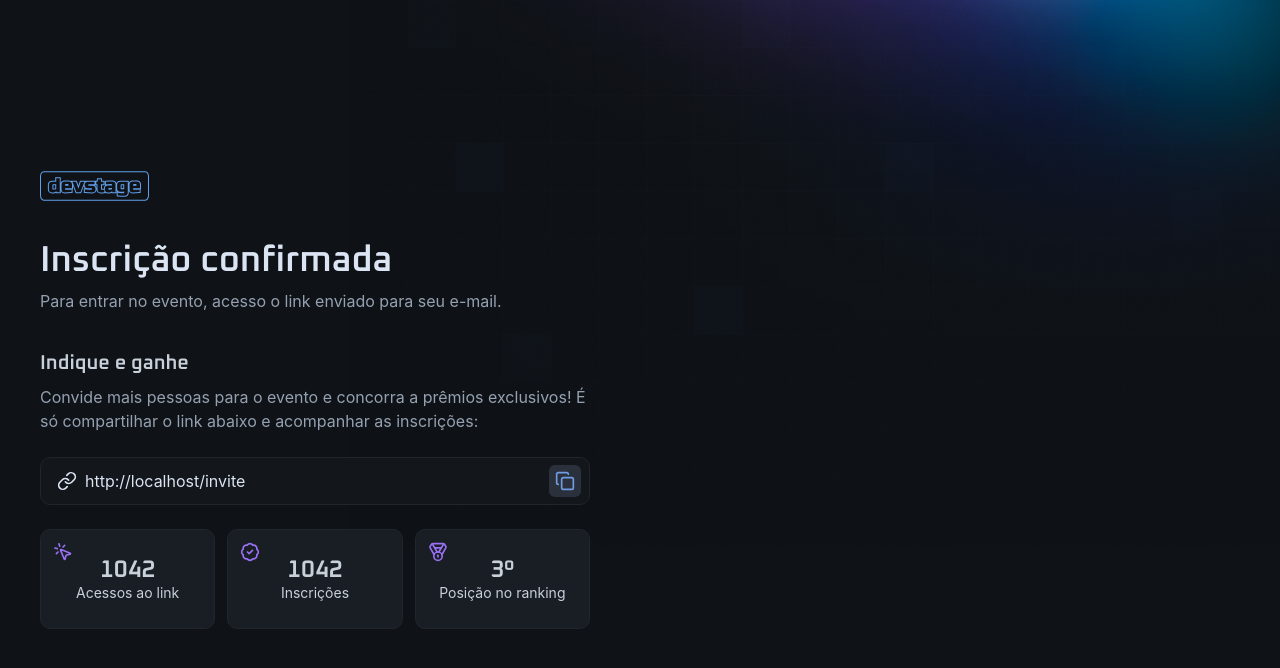
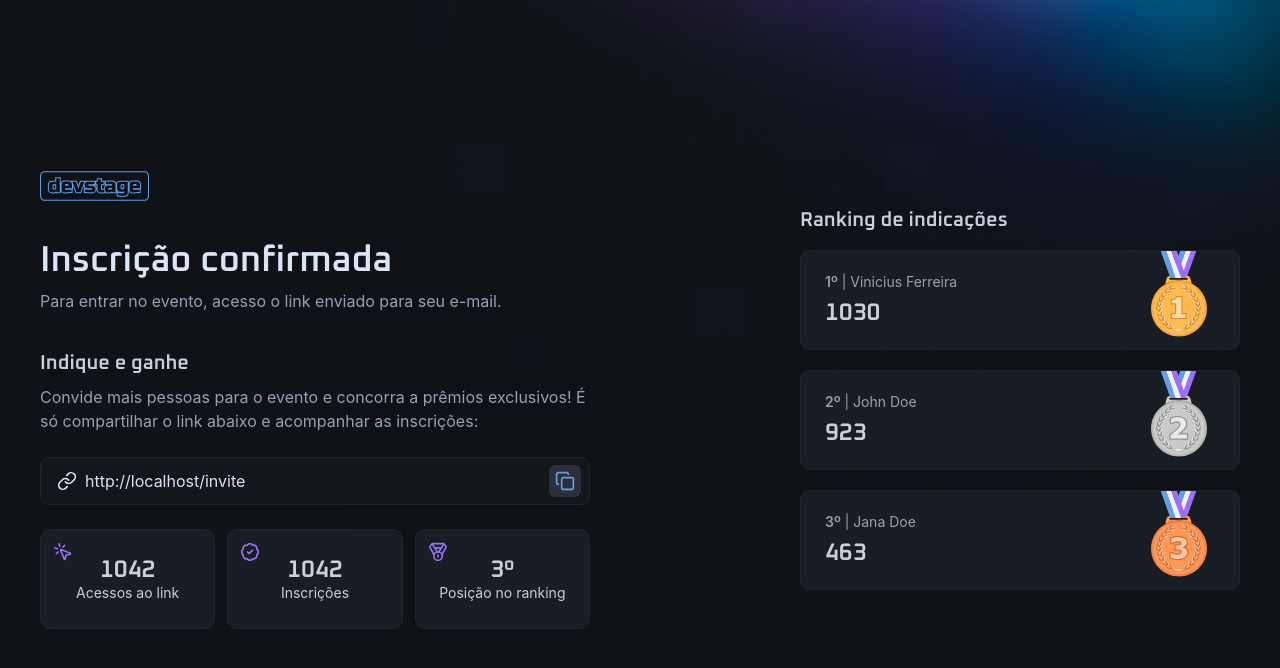
Before and after one commit to viniciusferreira7/connect, a React (Vite) app in the folder apps/web/: page /invite in a window 1280 px wide. Shown: the top 668 px of the page. Built offline with nearby package versions, Linux system fonts and the light colour scheme.

Commit message:
feat: add ranking component to invite page

```diff
--- a/apps/web/src/routes/invite/-components/ranking.tsx
+++ b/apps/web/src/routes/invite/-components/ranking.tsx
@@ -1,34 +1,47 @@
-import { BadgeCheck, Medal, MousePointerClick } from 'lucide-react'
-
 export function Ranking() {
   return (
-    <div className="grid gap-3 md:grid-cols-3">
-      <div className="relative grid place-items-center gap-1 rounded-xl border border-gray-600 bg-gray-700 px-4 py-7">
+    <div className="w-full max-w-[440px] space-y-5">
+      <h2 className="font-heading text-xl leading-none font-semibold text-gray-200">
+        Ranking de indicações
+      </h2>
+      <div className="relative flex flex-col justify-center gap-3 rounded-xl border border-gray-600 bg-gray-700 p-6">
+        <span className="text-sm leading-none text-gray-300">
+          <span className="font-semibold">1&ordm;</span> | Vinicius Ferreira
+        </span>
         <span className="font-heading text-2xl leading-none font-semibold text-gray-200">
-          1042
+          1030
         </span>
-        <span className="text-center text-sm leading-none text-gray-200">
-          Acessos ao link
+        <img
+          src="/assets/medal-gold.svg"
+          alt=""
+          className="absolute top-0 right-8"
+        />
+      </div>
+      <div className="relative flex flex-col justify-center gap-3 rounded-xl border border-gray-600 bg-gray-700 p-6">
+        <span className="text-sm leading-none text-gray-300">
+          <span className="font-semibold">2&ordm;</span> | John Doe
         </span>
-        <MousePointerClick className="text-purple absolute top-3 left-3 size-5" />
+        <span className="font-heading text-2xl leading-none font-semibold text-gray-200">
+          923
+        </span>
+        <img
+          src="/assets/medal-silver.svg"
+          alt=""
+          className="absolute top-0 right-8"
+        />
       </div>
-      <div className="relative grid place-items-center gap-1 rounded-xl border border-gray-600 bg-gray-700 px-4 py-7">
+      <div className="relative flex flex-col justify-center gap-3 rounded-xl border border-gray-600 bg-gray-700 p-6">
+        <span className="text-sm leading-none text-gray-300">
+          <span className="font-semibold">3&ordm;</span> | Jana Doe
+        </span>
         <span className="font-heading text-2xl leading-none font-semibold text-gray-200">
-          1042
+          463
         </span>
-        <span className="text-center text-sm leading-none text-gray-200">
-          Inscrições
-        </span>
-        <BadgeCheck className="text-purple absolute top-3 left-3 size-5" />
-      </div>
-      <div className="relative grid place-items-center gap-1 rounded-xl border border-gray-600 bg-gray-700 px-4 py-7">
-        <span className="font-heading text-2xl leading-none font-semibold text-gray-200">
-          3º
-        </span>
-        <span className="text-center text-sm leading-none text-gray-200">
-          Posição no ranking
-        </span>
-        <Medal className="text-purple absolute top-3 left-3 size-5" />
+        <img
+          src="/assets/medal-cooper.svg"
+          alt=""
+          className="absolute top-0 right-8"
+        />
       </div>
     </div>
   )
--- /dev/null
+++ b/apps/web/src/routes/invite/-components/stats.tsx
@@ -0,0 +1,35 @@
+import { BadgeCheck, Medal, MousePointerClick } from 'lucide-react'
+
+export function Stats() {
+  return (
+    <div className="grid gap-3 md:grid-cols-3">
+      <div className="relative grid place-items-center gap-1 rounded-xl border border-gray-600 bg-gray-700 px-4 py-7">
+        <span className="font-heading text-2xl leading-none font-semibold text-gray-200">
+          1042
+        </span>
+        <span className="text-center text-sm leading-none text-gray-200">
+          Acessos ao link
+        </span>
+        <MousePointerClick className="text-purple absolute top-3 left-3 size-5" />
+      </div>
+      <div className="relative grid place-items-center gap-1 rounded-xl border border-gray-600 bg-gray-700 px-4 py-7">
+        <span className="font-heading text-2xl leading-none font-semibold text-gray-200">
+          1042
+        </span>
+        <span className="text-center text-sm leading-none text-gray-200">
+          Inscrições
+        </span>
+        <BadgeCheck className="text-purple absolute top-3 left-3 size-5" />
+      </div>
+      <div className="relative grid place-items-center gap-1 rounded-xl border border-gray-600 bg-gray-700 px-4 py-7">
+        <span className="font-heading text-2xl leading-none font-semibold text-gray-200">
+          3º
+        </span>
+        <span className="text-center text-sm leading-none text-gray-200">
+          Posição no ranking
+        </span>
+        <Medal className="text-purple absolute top-3 left-3 size-5" />
+      </div>
+    </div>
+  )
+}
--- a/apps/web/src/routes/invite/index.tsx
+++ b/apps/web/src/routes/invite/index.tsx
@@ -2,6 +2,7 @@ import { createFileRoute } from '@tanstack/react-router'
 
 import { InviteLinkInput } from './-components/invite-link-input'
 import { Ranking } from './-components/ranking'
+import { Stats } from './-components/stats'
 
 export const Route = createFileRoute('/invite/')({
   component: InviteComponent,
@@ -47,9 +48,10 @@ function InviteComponent() {
             </p>
           </div>
           <InviteLinkInput inviteLink={href} />
-          <Ranking />
+          <Stats />
         </div>
       </div>
+      <Ranking />
     </div>
   )
 }
```
